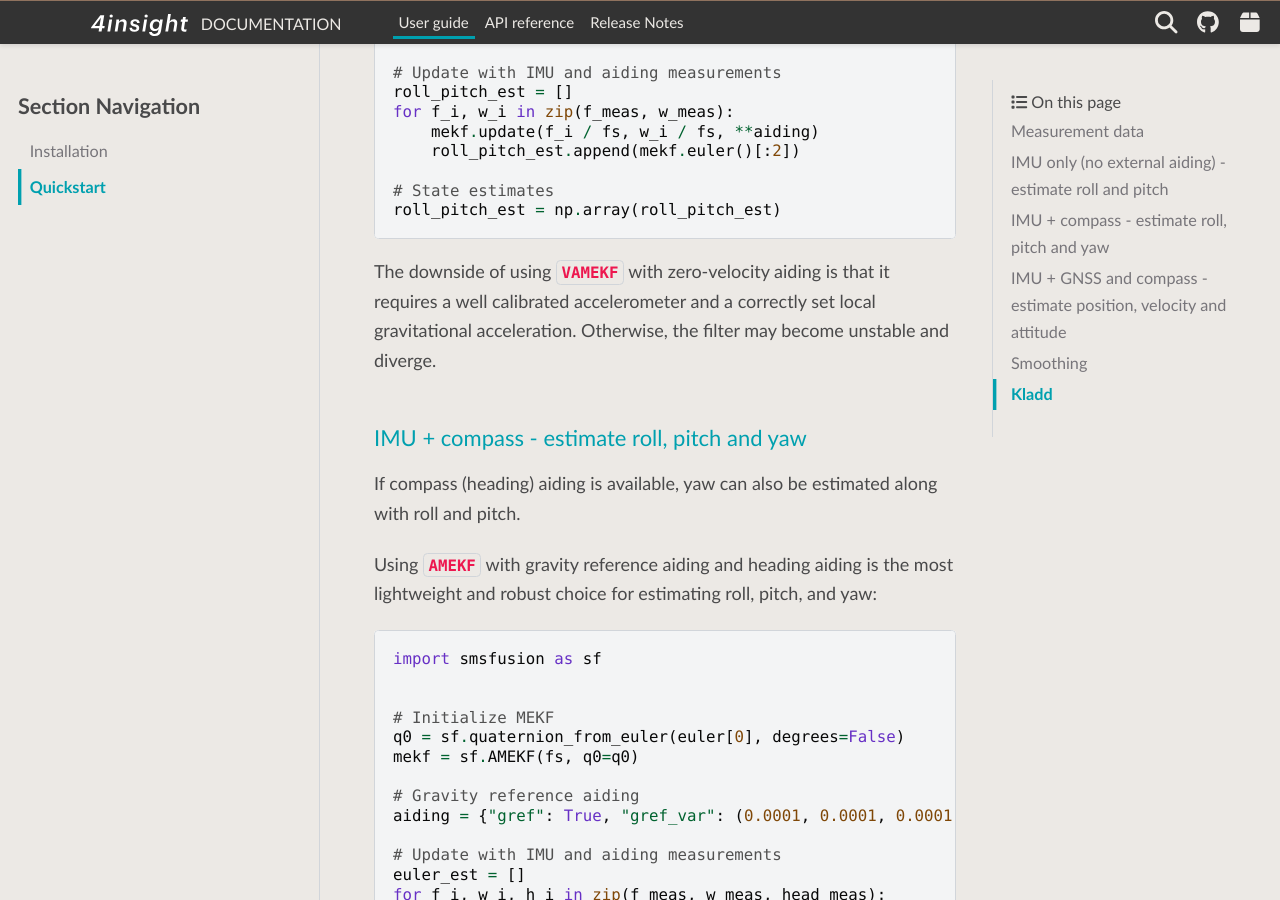
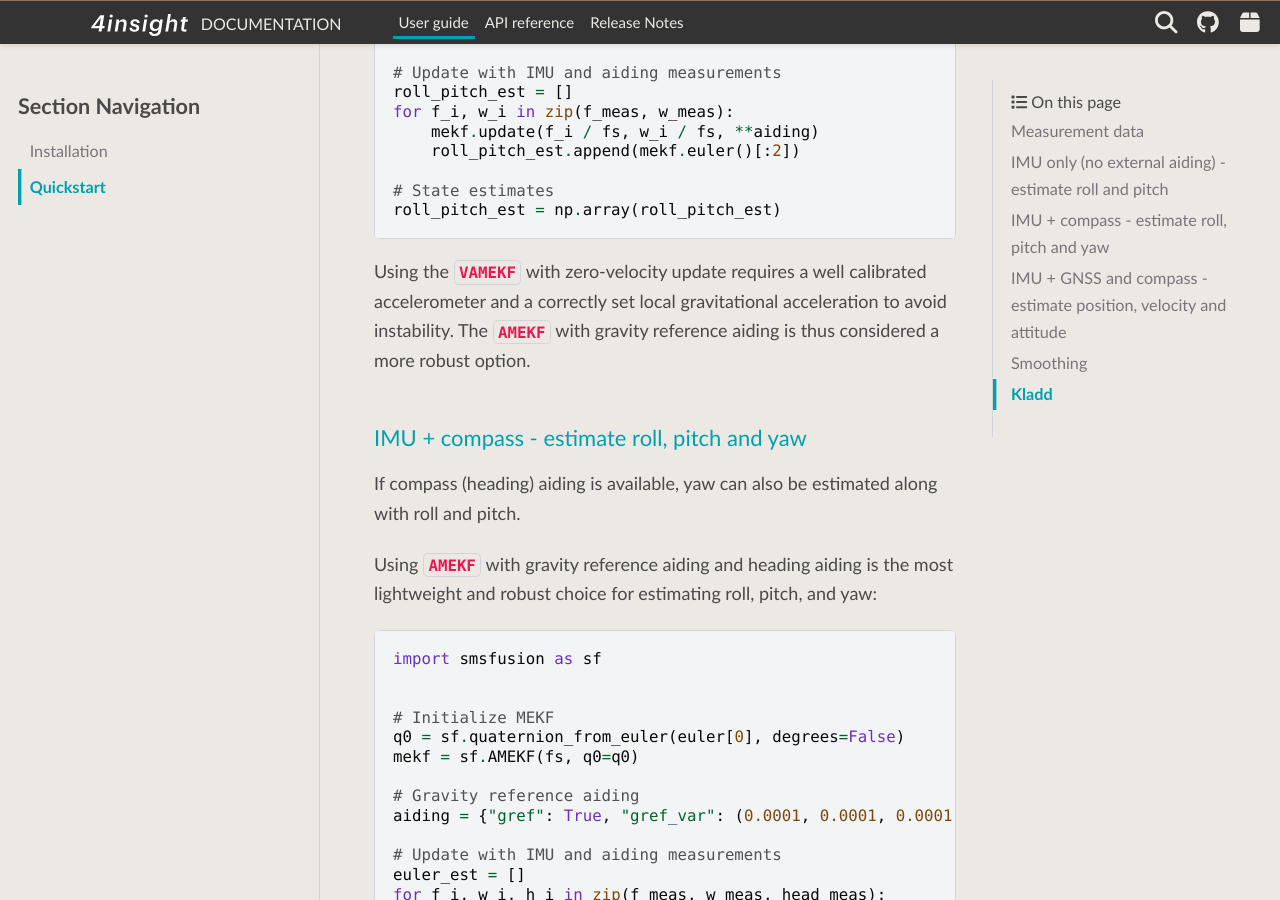
Before and after one commit to 4Subsea/smsfusion-python, a Sphinx documentation site: the page built from docs/user_guide/quickstart.rst, in a window 1280 px wide and 900 px high, scrolled down 3778 px. Built offline with Sphinx 7.4.7 and the PyData theme 0.15.4, drawn with Linux system fonts in a browser that asks for light colours.

Commit message:
some changes

```diff
--- a/docs/user_guide/quickstart.rst
+++ b/docs/user_guide/quickstart.rst
@@ -157,9 +157,10 @@ The following example demonstrates how to apply the filter:
     # State estimates
     roll_pitch_est = np.array(roll_pitch_est)
 
-The downside of using :class:`~smsfusion.VAMEKF` with zero-velocity aiding is that
-it requires a well calibrated accelerometer and a correctly set local gravitational
-acceleration. Otherwise, the filter may become unstable and diverge.
+Using the :class:`~smsfusion.VAMEKF` with zero-velocity update requires a well
+calibrated accelerometer and a correctly set local gravitational acceleration to
+avoid instability. The :class:`~smsfusion.AMEKF` with gravity reference aiding
+is thus considered a more robust option.
 
 
 IMU + compass - estimate roll, pitch and yaw
```
